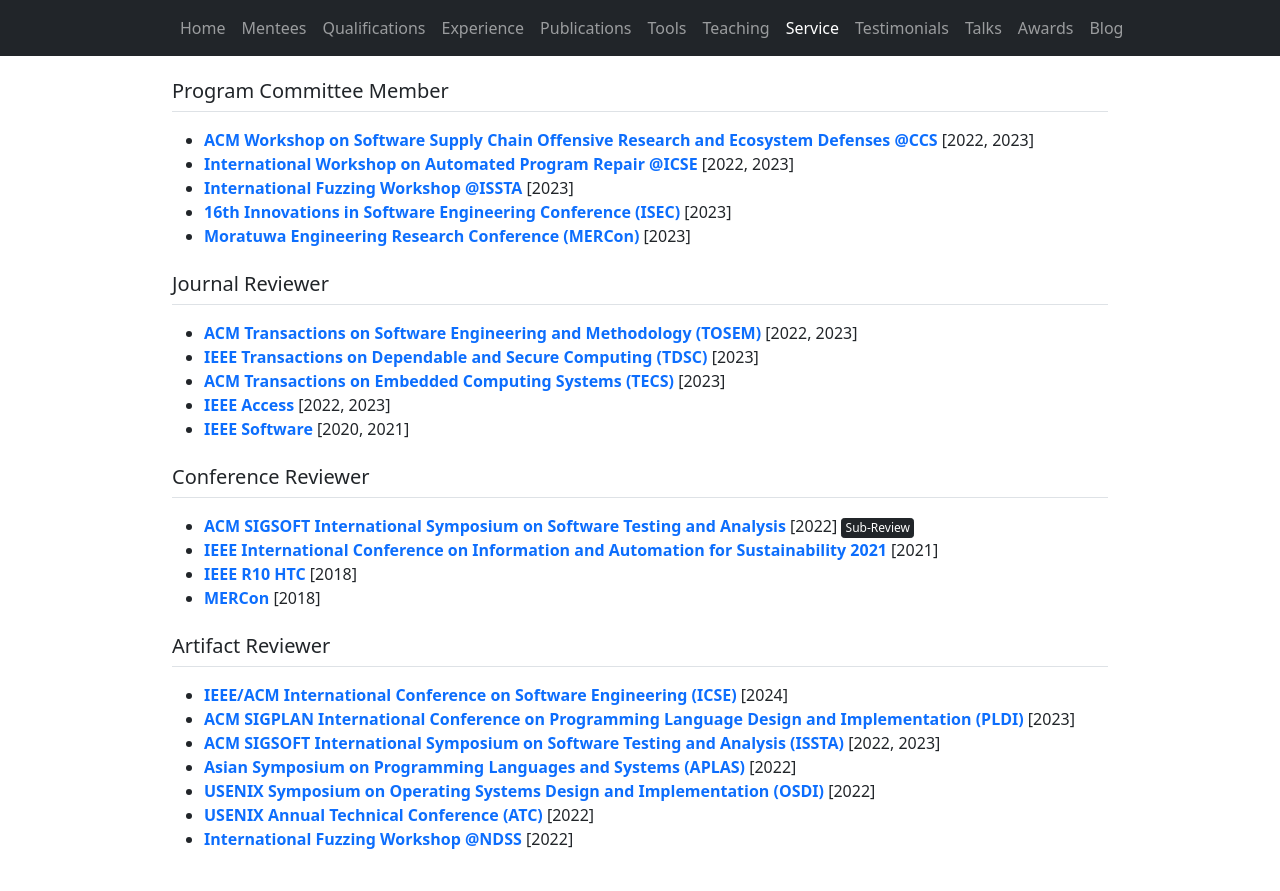
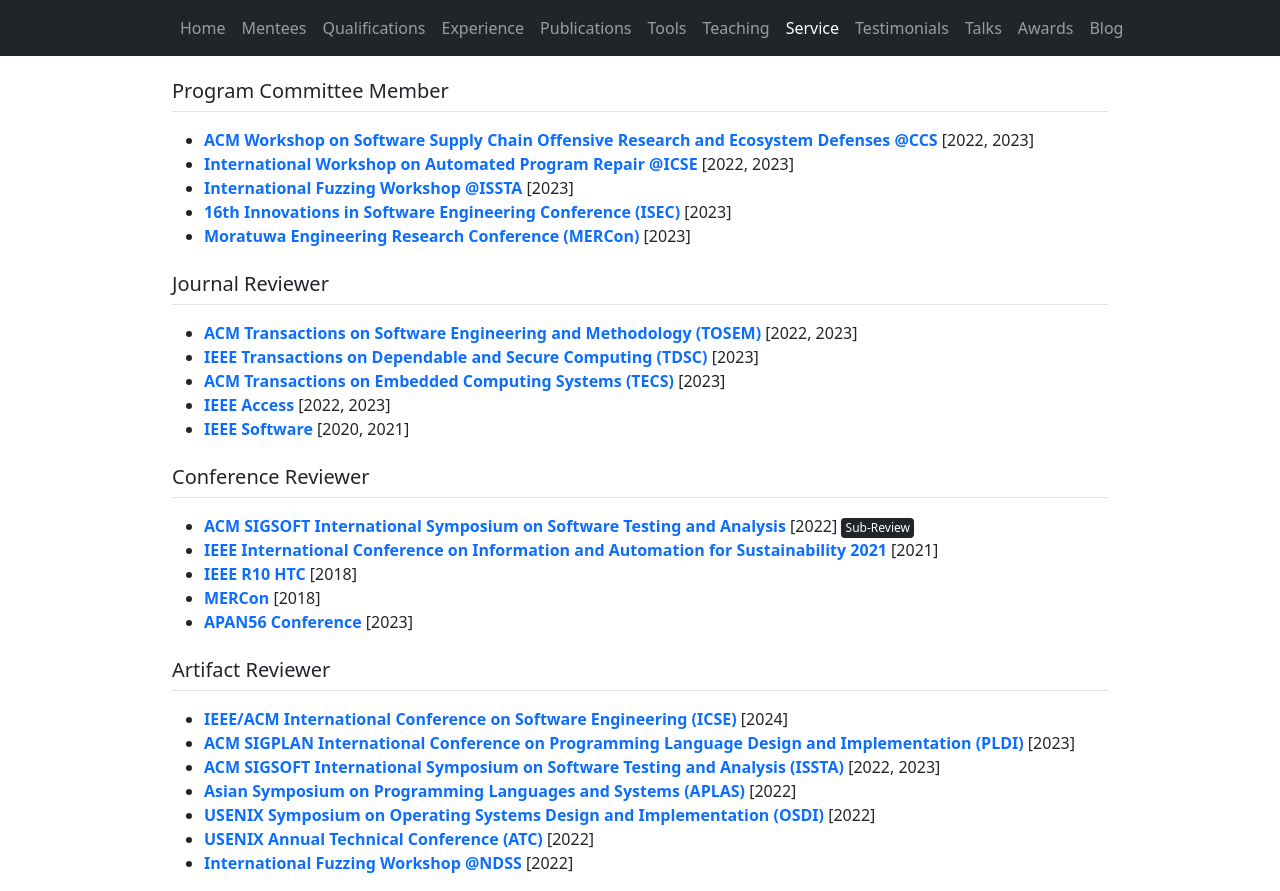
Before and after one commit to rshariffdeen/rshariffdeen.github.io, a plain HTML site: page service.html in a window 1280 px wide. Before the commit the page ends 867 px from the top, so only its background shows below. Drawn offline with nearby package versions, Linux system fonts and the light colour scheme.

Commit message:
update service

```diff
--- a/service.html
+++ b/service.html
@@ -159,6 +159,9 @@
         <li>
             <b><a class="nounderline"  href="https://mercon.uom.lk/">MERCon </a></b>[2018]<br>
         </li>
+        <li>
+            <b><a class="nounderline"  href="https://apan56.apan.net/conf/">APAN56 Conference </a></b>[2023]<br>
+        </li>
     </ul>
 
     <h5 class="border-bottom border-gray pt-2 pb-2 mb-3">Artifact Reviewer</h5>
```
